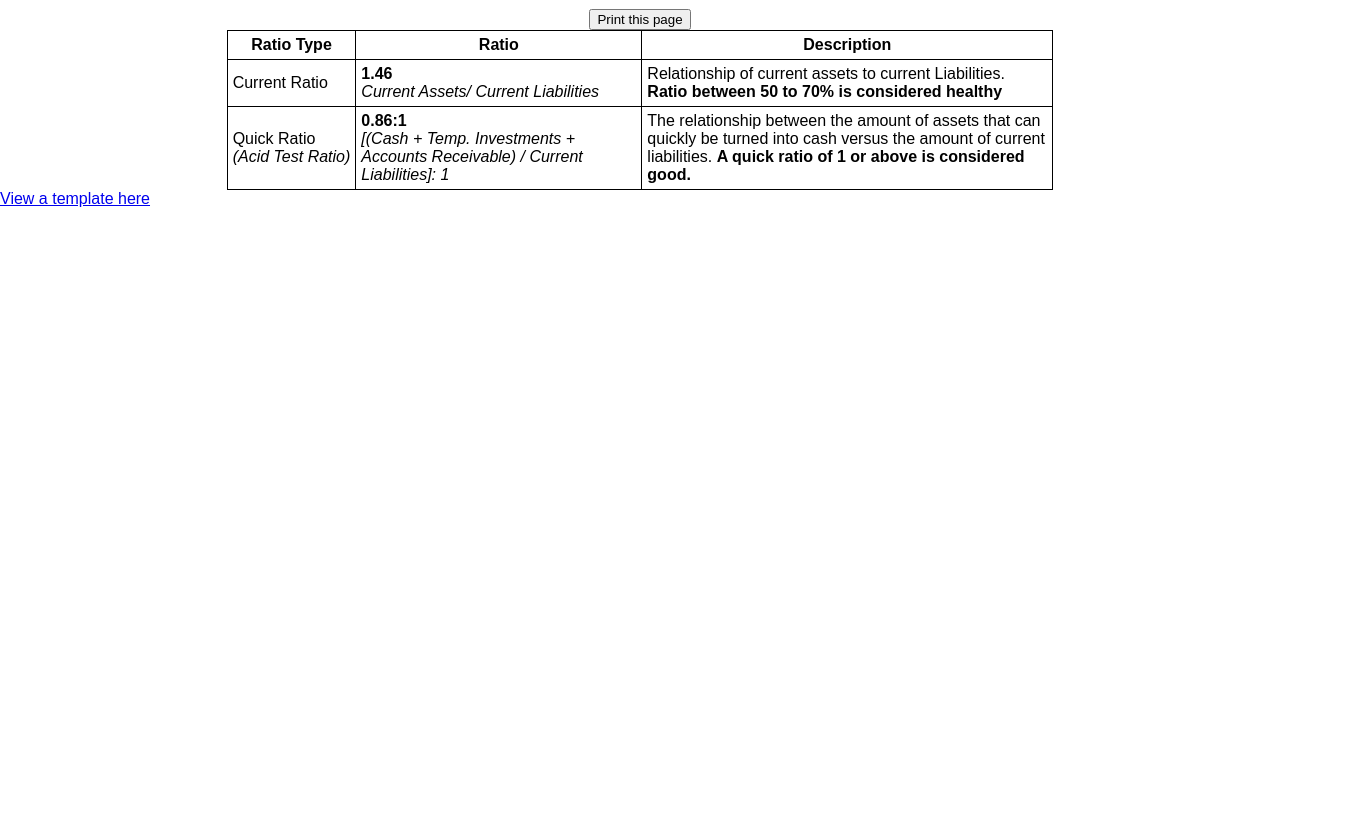
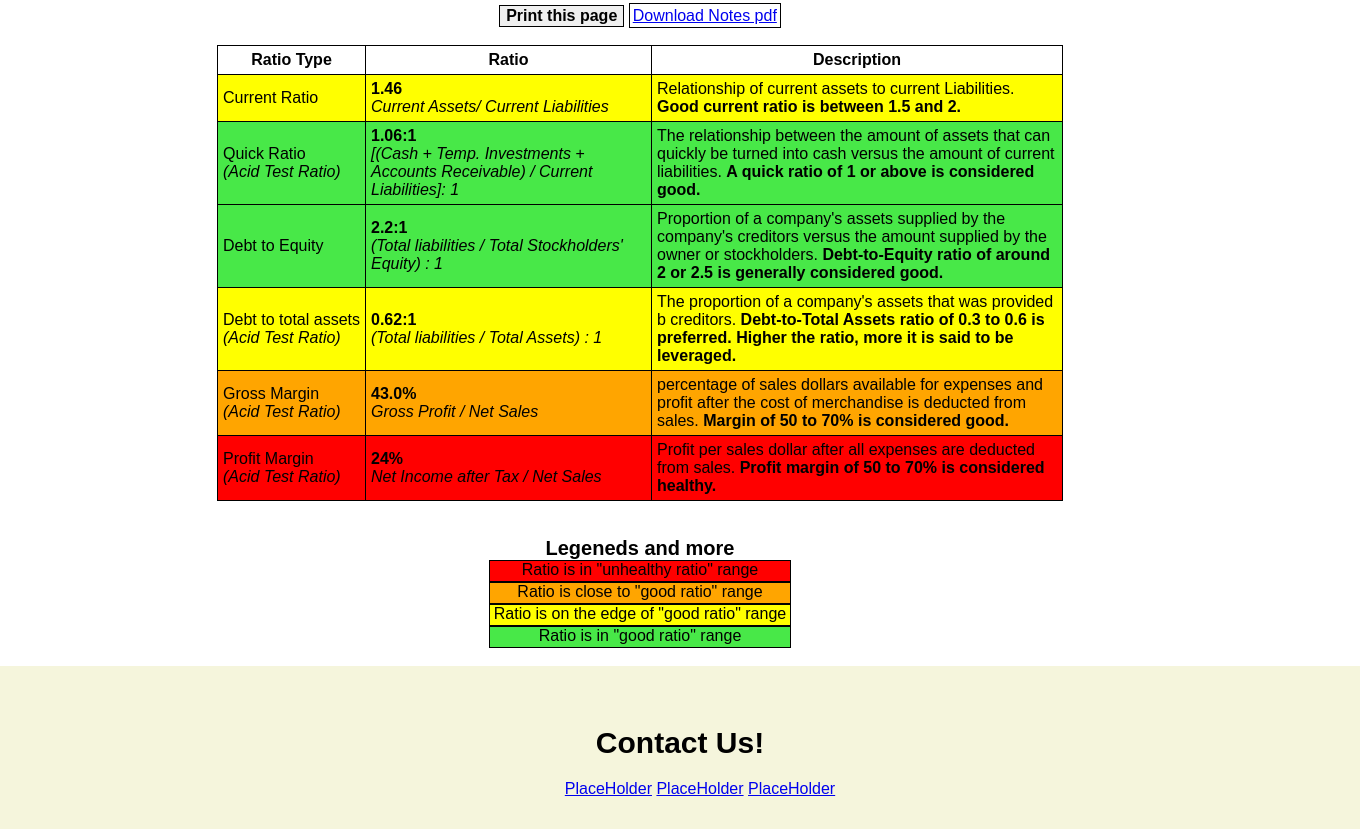
Before and after one commit to Doctor-Queue/Fastbooks, a website: page ratios.html in a window 1280 px wide. Shown: the part 189-1018 px from the top of the page, 1360 px wide, since content can reach past the window. Before the commit the page ends 800 px from the top, so only its background shows below. Drawn offline with Linux system fonts and the light colour scheme.

Commit message:
Financial Ratios
Ledgers added, UI improved, all Ratios work complete

```diff
--- a/ratios.html
+++ b/ratios.html
@@ -90,16 +90,19 @@
                 }
             </script>
       </section>
-
-
+      <center> <h2> Financial Ratios</h2> </center>
 <section>
 
     <center>
-        // Following is the hard coded financial ratio chart, to show color efficency <br>
-        // https://www.accountingcoach.com/financial-ratios/explanation/6 <br>
-        // Download a template here <br> <br>
+        <!--All values are hard coded-->
+        <!--All ratios, definitions and numbers are from: -->
+            <!-- https://www.accountingcoach.com/financial-ratios/explanation/6 -->
 
-        <button onclick="printFunction()">Print this page</button>
+
+
+
+        <button onclick="printFunction()" style="font-family: arial, sans-serif; font-size: 16px; border: 1px solid black;">
+            <b> Print this page </b></button>
 
         <script>
             function printFunction() {
@@ -108,6 +111,11 @@
           </script>
 
 
+        <a href="Notes_onFinancialRatio.pdf" download="Notes Financial Ratio.pdf" style="font-family: arial, sans-serif; border: 1px solid black; padding: 3px;">
+            Download Notes pdf
+        </a>
+
+        <br> <br>
 
     </center>
 
@@ -124,6 +132,10 @@
 
 
     <center>
+        <!--Financial Ratio Table begin-->
+        <!-- All values were taken from the link below to demonstrate understanding and color coding-->
+        <!--https://www.accountingcoach.com/financial-ratios/explanation/6 -->
+
         <table>
             <tr>
                 <th> Ratio Type </th>
@@ -131,20 +143,19 @@
                 <th> Description </th>
             </tr>
 
-            <tr>
+            <tr style="background-color: yellow;">
                 <td >Current Ratio</td>
                 <td > <b> 1.46 </b>
                     <br> <i>Current Assets/ Current Liabilities </i>
                 </td>
-                <td width="400px" > Relationship of current assets to current Liabilities. <b> Ratio between 50 to 70% is considered
-                    healthy </b>
+                <td width="400px" > Relationship of current assets to current Liabilities. <b> Good current ratio is between 1.5 and 2. </b>
                 </td>
             </tr>
 
 
-            <tr>
+            <tr style="background-color: rgb(72, 232, 72);">
                 <td >Quick Ratio <br> <i>(Acid Test Ratio)</i></td>
-                <td width="275px"> <b> 0.86:1</b>
+                <td width="275px"> <b> 1.06:1</b>
                     <br> <i>[(Cash + Temp. Investments +
                         Accounts Receivable) / Current
                         Liabilities]: 1</i>
@@ -156,14 +167,87 @@
                 </td>
             </tr>
 
+
+            <tr style="background-color: rgb(72, 232, 72);">
+                <td >Debt to Equity</td>
+                <td width="275px"> <b> 2.2:1</b>
+                    <br> <i>(Total liabilities / Total
+                        Stockholders' Equity) : 1</i>
+                </td>
+                <td width="400px" > Proportion of a company's
+                    assets supplied by the company's
+                    creditors versus the amount
+                    supplied by the owner or stockholders. <b> Debt-to-Equity ratio of around 2
+                    or 2.5 is generally considered good.</b>
+                </td>
+            </tr>
+
+            <tr style="background-color: yellow;">
+                <td >Debt to total assets <br> <i>(Acid Test Ratio)</i></td>
+                <td width="275px"> <b> 0.62:1</b>
+                    <br> <i>(Total liabilities / Total
+                        Assets) : 1</i>
+                </td>
+                <td width="400px" > The proportion of a company's
+                    assets that was provided b creditors. <b> Debt-to-Total Assets ratio of
+                        0.3 to 0.6 is preferred. Higher the ratio, more it is said to be leveraged. </b>
+                </td>
+            </tr>
+
+            <tr style="background-color: orange;">
+                <td >Gross Margin <br> <i>(Acid Test Ratio)</i></td>
+                <td width="275px"> <b> 43.0%</b>
+                    <br> <i>Gross Profit / Net Sales</i>
+                </td>
+                <td width="400px" > percentage of sales
+                    dollars available for expenses and
+                    profit after the cost of merchandise is
+                    deducted from sales. <b> Margin of 50 to 70% is considered good. </b>
+                </td>
+            </tr>
+
+            <tr style="background-color: red">
+                <td >Profit Margin <br> <i>(Acid Test Ratio)</i></td>
+                <td width="275px"> <b> 24%</b>
+                    <br> <i>Net Income after Tax / Net
+                        Sales</i>
+                </td>
+                <td width="400px" > Profit per sales dollar
+                    after all expenses are deducted from
+                    sales. <b> Profit margin of 50 to 70% is considered healthy. </b>
+                </td>
+            </tr>
             </table>
+
+
+            <br> <br>
+
+        <b style="font-size: 20px;"> Legeneds and more</b>
+        <!--Adding legends for table colors-->
+        <div style="width:300px;height:20px;border:1px solid black; background-color: red;">
+            Ratio is in "unhealthy ratio" range </div>
+            <div style="width:300px;height:20px;border:1px solid black; background-color: orange">
+                Ratio is close to "good ratio" range </div>
+            <div style="width:300px;height:20px;border:1px solid black; background-color: yellow;">
+                Ratio is on the edge of "good ratio" range </div>
+            <div style="width:300px;height:20px;border:1px solid black; background-color: rgb(72, 232, 72);">
+                Ratio is in "good ratio" range</div> <br>
         </center>
     <!--END OF THIS SECTION-->
     <!--marks end of main content on this page-->
 </section>
 
-<a href = "/Users/nehadedani/SWE4713appdomain/Financial_Ratio_Template_Free_V61.xlsx" download = "Free Template.xlsx">
-    View a template here
-    </a>
+
+<!-- Footer -->
+<footer class="footer">
+    <h1>Contact Us!</h1>
+    <ul>
+        <a href="#">PlaceHolder</a>
+        <a href="#">PlaceHolder</a>
+        <a href="#">PlaceHolder</a>
+
+    </ul>
+</footer>
+
 </body>
 </html>
```
Also changed, not shown: manager.html (+10 -12 lines), 2 other files.
